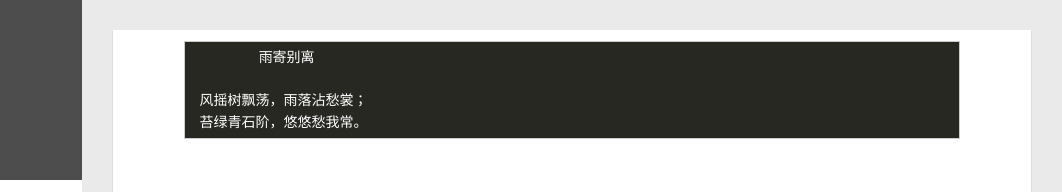
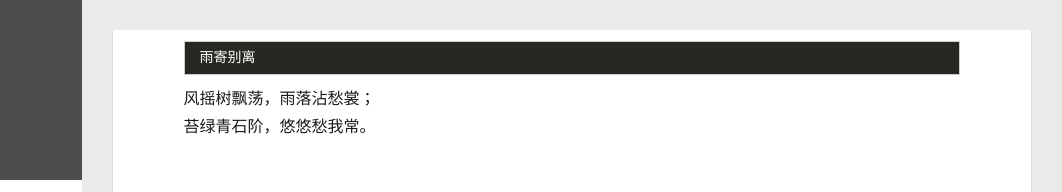
Before and after one commit to Memorytrees/Memorytrees.github.io, a plain HTML site: page 2018/05/21/yuji/index.html in a window 1280 px wide. Shown: the top 192 px of the page, 218-1280 px from the left. Drawn offline with Linux system fonts and the light colour scheme; no server answers.

Commit message:
Site updated: 2018-05-21 23:30:03

```diff
--- a/2018/05/21/yuji/index.html
+++ b/2018/05/21/yuji/index.html
@@ -8,17 +8,17 @@
   <link rel="dns-prefetch" href="http://yoursite.com">
   <title>何谦的博客</title>
   <meta name="viewport" content="width=device-width, initial-scale=1, maximum-scale=1">
-  <meta name="description" content="雨寄别离  风摇树飘荡，雨落沾愁裳； 苔绿青石阶，悠悠愁我常。">
+  <meta name="description" content="雨寄别离 风摇树飘荡，雨落沾愁裳；苔绿青石阶，悠悠愁我常。">
 <meta property="og:type" content="article">
 <meta property="og:title" content="何谦的博客">
 <meta property="og:url" content="http://yoursite.com/2018/05/21/yuji/index.html">
 <meta property="og:site_name" content="何谦的博客">
-<meta property="og:description" content="雨寄别离  风摇树飘荡，雨落沾愁裳； 苔绿青石阶，悠悠愁我常。">
+<meta property="og:description" content="雨寄别离 风摇树飘荡，雨落沾愁裳；苔绿青石阶，悠悠愁我常。">
 <meta property="og:locale" content="zh-Hans">
-<meta property="og:updated_time" content="2018-05-21T15:24:18.388Z">
+<meta property="og:updated_time" content="2018-05-21T15:28:42.864Z">
 <meta name="twitter:card" content="summary">
 <meta name="twitter:title" content="何谦的博客">
-<meta name="twitter:description" content="雨寄别离  风摇树飘荡，雨落沾愁裳； 苔绿青石阶，悠悠愁我常。">
+<meta name="twitter:description" content="雨寄别离 风摇树飘荡，雨落沾愁裳；苔绿青石阶，悠悠愁我常。">
 
     <link rel="alternative" href="/atom.xml" title="何谦的博客" type="application/atom+xml">
 
@@ -163,11 +163,9 @@
 
     <div class="article-entry" itemprop="articleBody">
 
-        <pre><code>       雨寄别离
+        <pre><code>雨寄别离
+</code></pre><p>风摇树飘荡，雨落沾愁裳；<br>苔绿青石阶，悠悠愁我常。</p>
 
-风摇树飘荡，雨落沾愁裳；
-苔绿青石阶，悠悠愁我常。
-</code></pre>
 
 
 
```
Also changed, not shown: index.html (+2 -4 lines).
